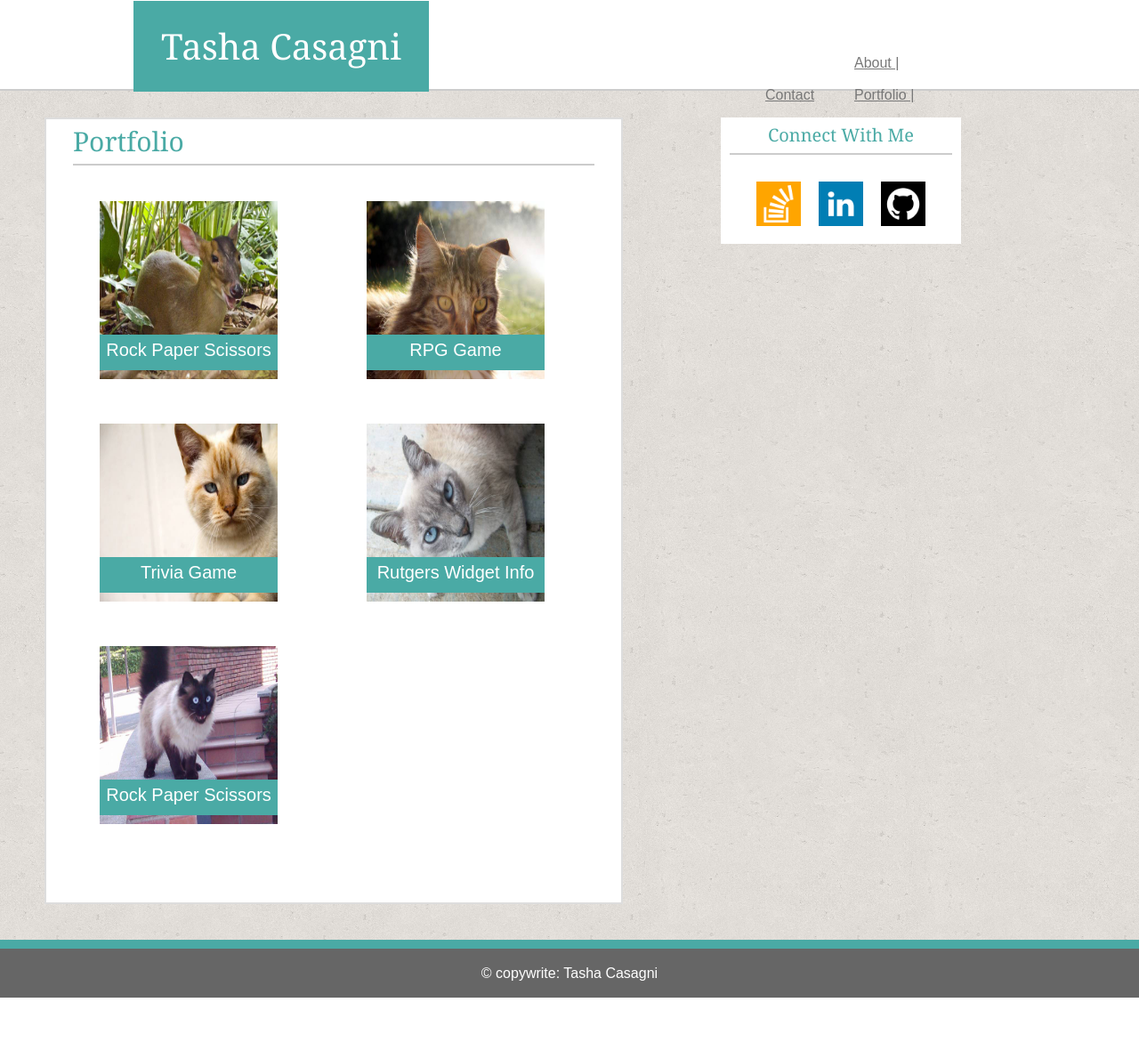
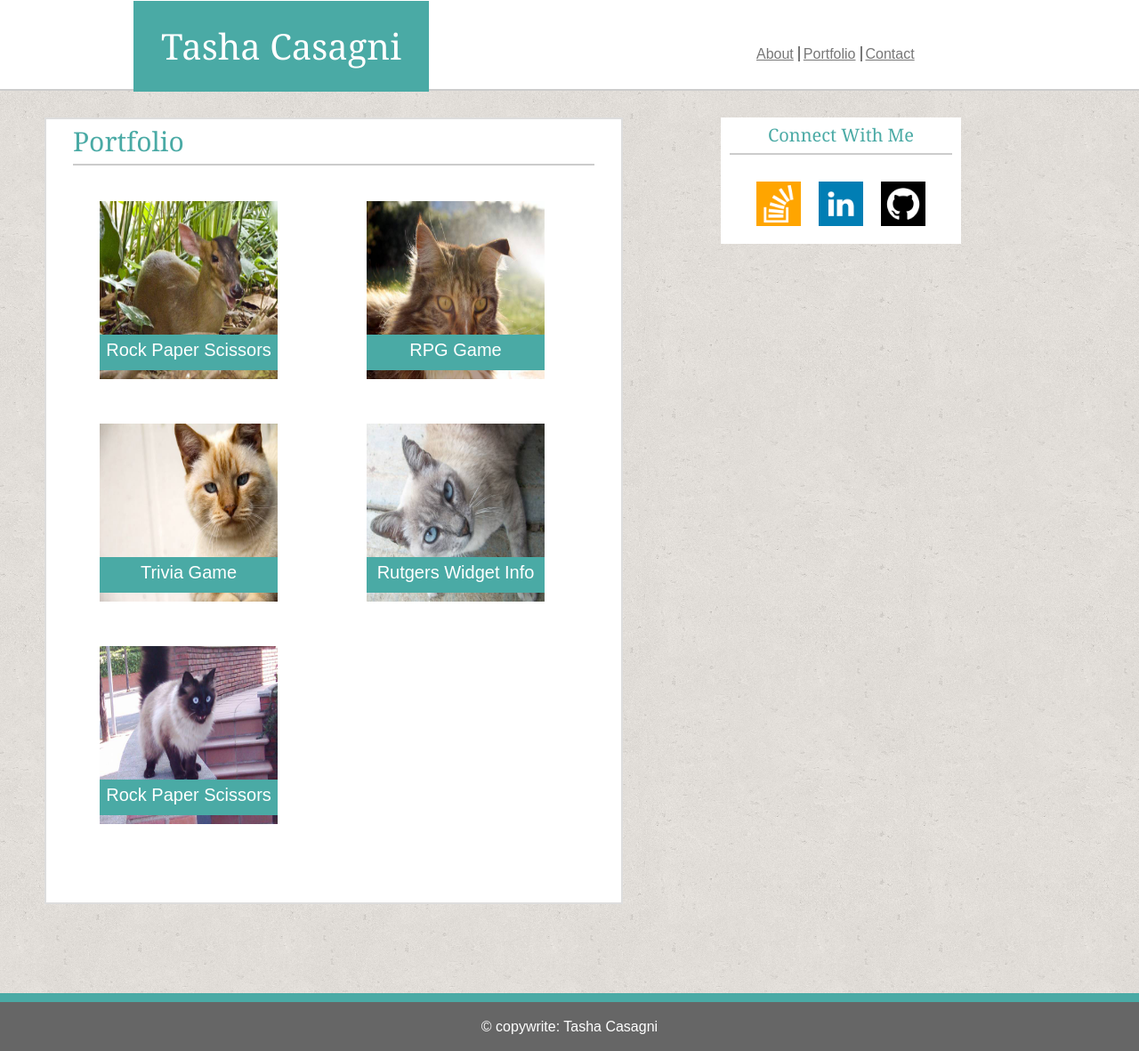
Before and after one commit to Tasha-GitHub/Responsive-Portfolio, a PHP site: page /portfolio.html in a window 1280 px wide. Shown: the whole page at 89% size. Before the commit the page ends 1121 px from the top, so only its background shows below. Run offline with PHP 8.4, Linux system fonts and the light colour scheme.

Commit message:
fixing sticky footer

```diff
--- a/assets/style/style.css
+++ b/assets/style/style.css
@@ -33,6 +33,21 @@ nav {
 	position: relative;
 	top: 43px;
 	right: 50px;
+}
+
+nav a {
+	border-style: none solid none none;
+	border-width: 2px;
+	padding-right: 5px;
+	border-color: #777777;
+}
+
+#left-nav{
+	margin-left: 30px;
+}
+
+.left-link{
+	border-style: none;
 }
 
 h1 {
@@ -148,25 +163,6 @@ footer p {
 	width: 80px;
 }
 
-#left-nav{
-	margin-left: 30px;
-}
- /* sticky footer */
-}
-html, body {
-  height: 100%;
-  margin: 0;
-}
-
-.wrapper {
-  min-height: 100%;
-  margin-bottom: -60px;
-}
-.push{
-  height: 70px;
-  clear: both;
-}
-
 
 .logos {
 	height: 50px;
@@ -180,6 +176,22 @@ html, body {
 	padding-left: 30px
 }
 
+ /* sticky footer */
+}
+html, body {
+  height: 100%;
+  margin: 0;
+}
+
+.wrapper {
+  min-height: 100%;
+  margin-bottom: 0px;
+}
+
+.push{
+  height: 70px;
+  clear: both;
+}
 
 
 /* formatting just for my projects page */
--- a/contact.html
+++ b/contact.html
@@ -12,9 +12,9 @@
 		<header>
 			<h1>Tasha Casagni</h1>
 			<nav>
-				<a href="index.html">About |</a>
-				<a href="portfolio.html">Portfolio |</a>
-				<a href="contact.html">Contact</a>
+				<a href="index.html">About</a>
+				<a href="portfolio.html">Portfolio</a>
+				<a href="contact.html" class="left-link">Contact</a>
 			</nav>
 		</header>
 
--- a/index.html
+++ b/index.html
@@ -12,9 +12,9 @@
 		<header>
 			<h1>Tasha Casagni</h1>
 			<nav>
-				<a href="index.html">About |</a>
-				<a href="portfolio.html">Portfolio |</a>
-				<a href="contact.html">Contact</a>
+				<a href="index.html">About</a>
+				<a href="portfolio.html">Portfolio</a>
+				<a href="contact.html" class="left-link">Contact</a>
 			</nav>
 		</header>
 
--- a/portfolio.html
+++ b/portfolio.html
@@ -14,15 +14,9 @@
 		<header>
 			<h1>Tasha Casagni</h1>
 			<nav>
-				<div class="link" id="left-nav">
-					<a href="index.html">About |</a>
-				</div>
-				<div class="link">
-					<a href="index.html">Portfolio |</a>
-				</div>
-				<div class="link">
-					<a href="index.html">Contact</a>
-				</div>
+				<a href="index.html">About</a>
+				<a href="portfolio.html">Portfolio</a>
+				<a href="contact.html" class="left-link">Contact</a>
 			</nav>
 		</header>
 
```
Also changed, not shown: other parts of assets/style/style.css (+36 -18 lines).
